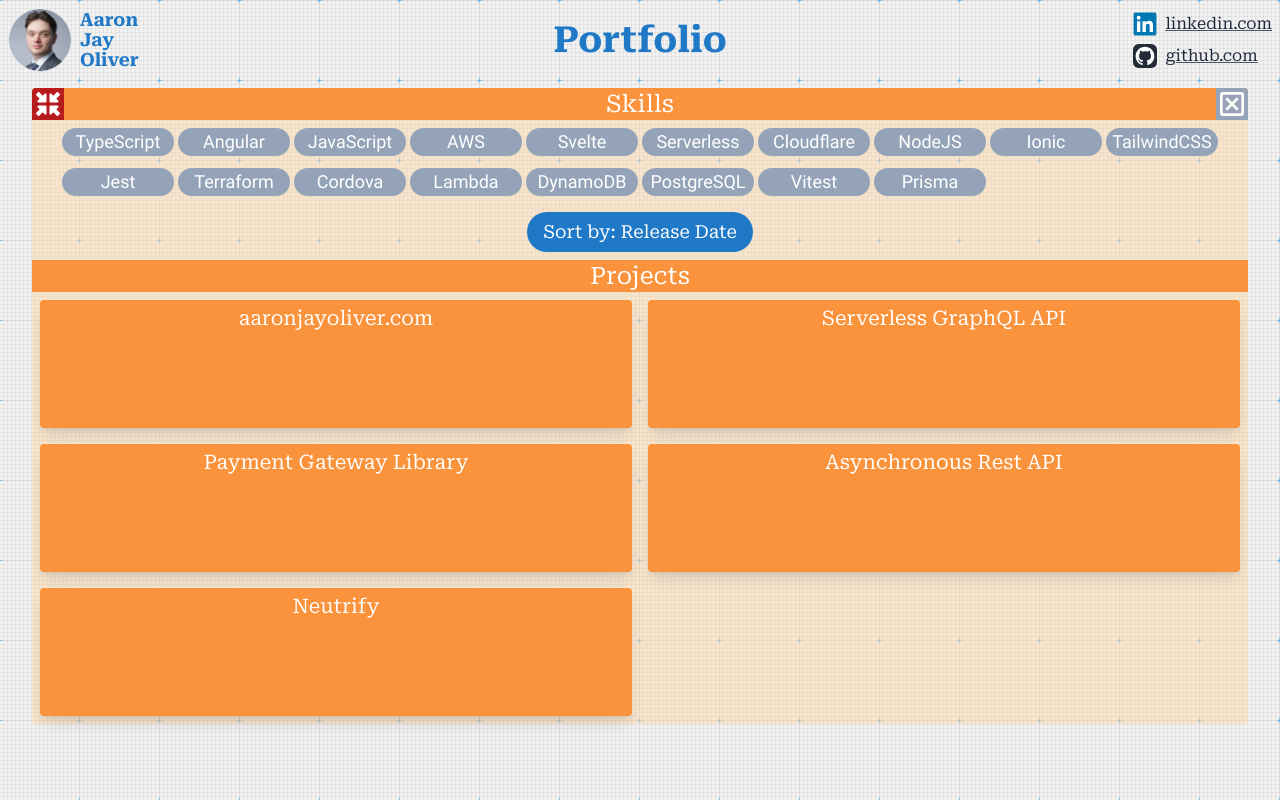
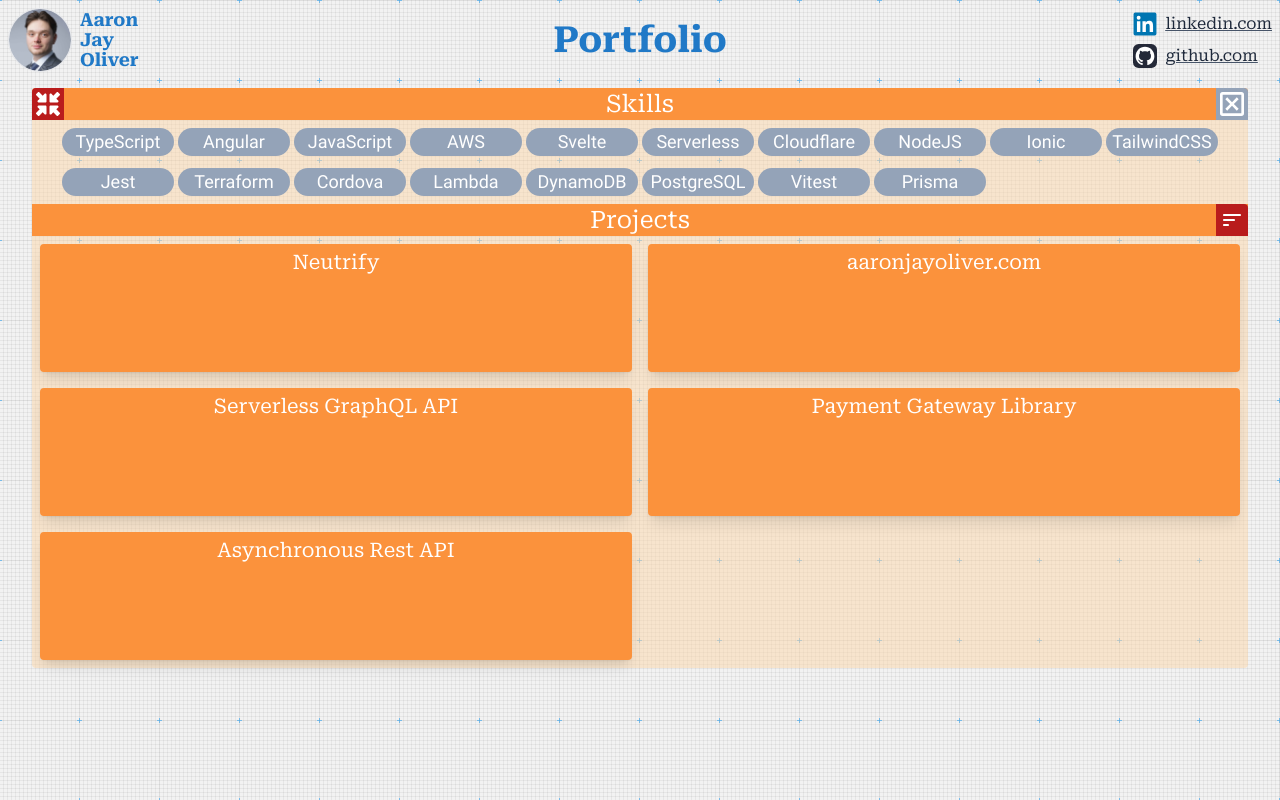
Before and after one commit to a-j-olly/aaronjayoliver.com, a SvelteKit app in the folder fe/: page / in a window 1280 px wide. Built offline with nearby package versions, Linux system fonts and the light colour scheme.

Commit message:
Removed SortButton to maintain existing pattern for icon buttons.

```diff
--- a/fe/src/lib/components/ui/SortButton.svelte
+++ /dev/null
@@ -1,13 +0,0 @@
-<script lang="ts">
-	import type { SortMethod } from 'shared_types';
-
-	export let currentSort: SortMethod;
-	export let toggle: () => void;
-</script>
-
-<button
-	on:click={toggle}
-	class="my-2 mx-auto flex h-10 items-center justify-center rounded-full bg-dark-blue px-4 font-serif text-lg text-white transition-colors hover:bg-blue-600"
->
-	Sort by: {currentSort === 'release' ? 'Release Date' : 'Last Updated'}
-</button>
--- /dev/null
+++ b/fe/src/lib/components/ui/icons/SortIcon.svelte
@@ -0,0 +1,15 @@
+<script lang="ts">
+	interface Props {
+		width?: string;
+		height?: string;
+	}
+
+	let { width = '2em', height = '2em' }: Props = $props();
+</script>
+
+<svg xmlns="http://www.w3.org/2000/svg" {width} {height} viewBox="0 0 24 24"
+	><path
+		fill="currentColor"
+		d="M4 18q-.425 0-.712-.288T3 17t.288-.712T4 16h4q.425 0 .713.288T9 17t-.288.713T8 18zm0-5q-.425 0-.712-.288T3 12t.288-.712T4 11h10q.425 0 .713.288T15 12t-.288.713T14 13zm0-5q-.425 0-.712-.288T3 7t.288-.712T4 6h16q.425 0 .713.288T21 7t-.288.713T20 8z"
+	/></svg
+>
--- a/fe/src/lib/services/projectStore.ts
+++ b/fe/src/lib/services/projectStore.ts
@@ -1,6 +1,6 @@
 import { writable, derived, type Readable } from 'svelte/store';
 import { getAllProjectDetails, getAllTags } from './projectService';
-import type { ProjectDetail, TagDetail, TagItem } from 'shared_types';
+import type { ProjectDetail, SortMethod, TagDetail, TagItem } from 'shared_types';
 
 // Cache all projects and tags to avoid recalculation
 const allProjectsData = getAllProjectDetails();
@@ -8,7 +8,7 @@ const allTagsData = getAllTags();
 
 // The only writable stores - single source of truth
 export const selectedTagIds = writable<string[]>([]);
-export const sortMethod = writable<SortMethod>('release');
+export const sortMethod = writable<SortMethod>('updated');
 
 // Create a store for selected tag objects (derived from IDs)
 export const selectedTags: Readable<TagItem[]> = derived(selectedTagIds, ($selectedTagIds) => {
@@ -22,7 +22,7 @@ export const selectedTags: Readable<TagItem[]> = derived(selectedTagIds, ($selec
 export const displayedProjects: Readable<ProjectDetail[]> = derived(
 	[selectedTagIds, sortMethod],
 	([$selectedTagIds, $sortMethod]) => {
-		let filtered = $selectedTagIds.length === 0
+		const filtered = $selectedTagIds.length === 0
 			? allProjectsData
 			: allProjectsData.filter(project =>
 				$selectedTagIds.every(tagId => project.tags.some(t => t.id === tagId))
@@ -81,6 +81,9 @@ export function getProjectBySlug(slug: string): ProjectDetail | undefined {
 	return allProjectsData.find((project) => project.slug === slug);
 }
 
+/**
+ * Toggle project sorting by release date or updated date (descending)
+ */
 export function toggleSort(): void {
 	sortMethod.update(current => current === 'release' ? 'updated' : 'release');
 }
--- a/fe/src/routes/+page.svelte
+++ b/fe/src/routes/+page.svelte
@@ -3,7 +3,6 @@
 		allTags,
 		selectedTags,
 		displayedProjects,
-		sortMethod,
 		toggleTag,
 		toggleSort,
 		clearTags,
@@ -11,10 +10,10 @@
 	} from '$lib/services/projectStore';
 	import Card from '../lib/components/ui/Card.svelte';
 	import Pill from '../lib/components/ui/Pill.svelte';
-	import SortButton from '../lib/components/ui/SortButton.svelte';
 	import ClearIcon from '../lib/components/ui/icons/ClearIcon.svelte';
 	import MinimiseIcon from '../lib/components/ui/icons/MinimiseIcon.svelte';
 	import MaximiseIcon from '../lib/components/ui/icons/MaximiseIcon.svelte';
+	import SortIcon from '$lib/components/ui/icons/SortIcon.svelte';
 
 	// Local component state
 	let showTags = $state(true);
@@ -74,8 +73,6 @@
 			{/each}
 		</ul>
 
-		<SortButton currentSort={$sortMethod} toggle={toggleSort} />
-
 		<div class="relative">
 			<h1
 				class="mb-2 bg-orange-400 text-center font-serif text-2xl text-white"
@@ -83,15 +80,26 @@
 			>
 				Projects
 			</h1>
-			<div class="absolute bottom-0 left-0" class:hidden={showTags}>
+			<div class="absolute bottom-0 left-0">
 				<button
 					type="button"
 					title="Show Skills"
 					disabled={showTags}
 					class="flex size-8 items-center justify-center rounded-tl bg-orange-400 bg-red-700 text-white hover:bg-red-800 dark:bg-red-600 dark:hover:bg-red-700"
+					class:hidden={showTags}
 					onclick={toggleShowTags}
 				>
 					<MaximiseIcon height="24px" width="24px" />
+				</button>
+			</div>
+			<div class="absolute bottom-0 right-0">
+				<button
+					type="button"
+					title="Sort Projects"
+					class="flex size-8 items-center justify-center rounded-tr bg-orange-400 bg-red-700 text-white hover:bg-red-800 dark:bg-red-600 dark:hover:bg-red-700"
+					onclick={toggleSort}
+				>
+					<SortIcon height="24px" width="24px" />
 				</button>
 			</div>
 		</div>
```
